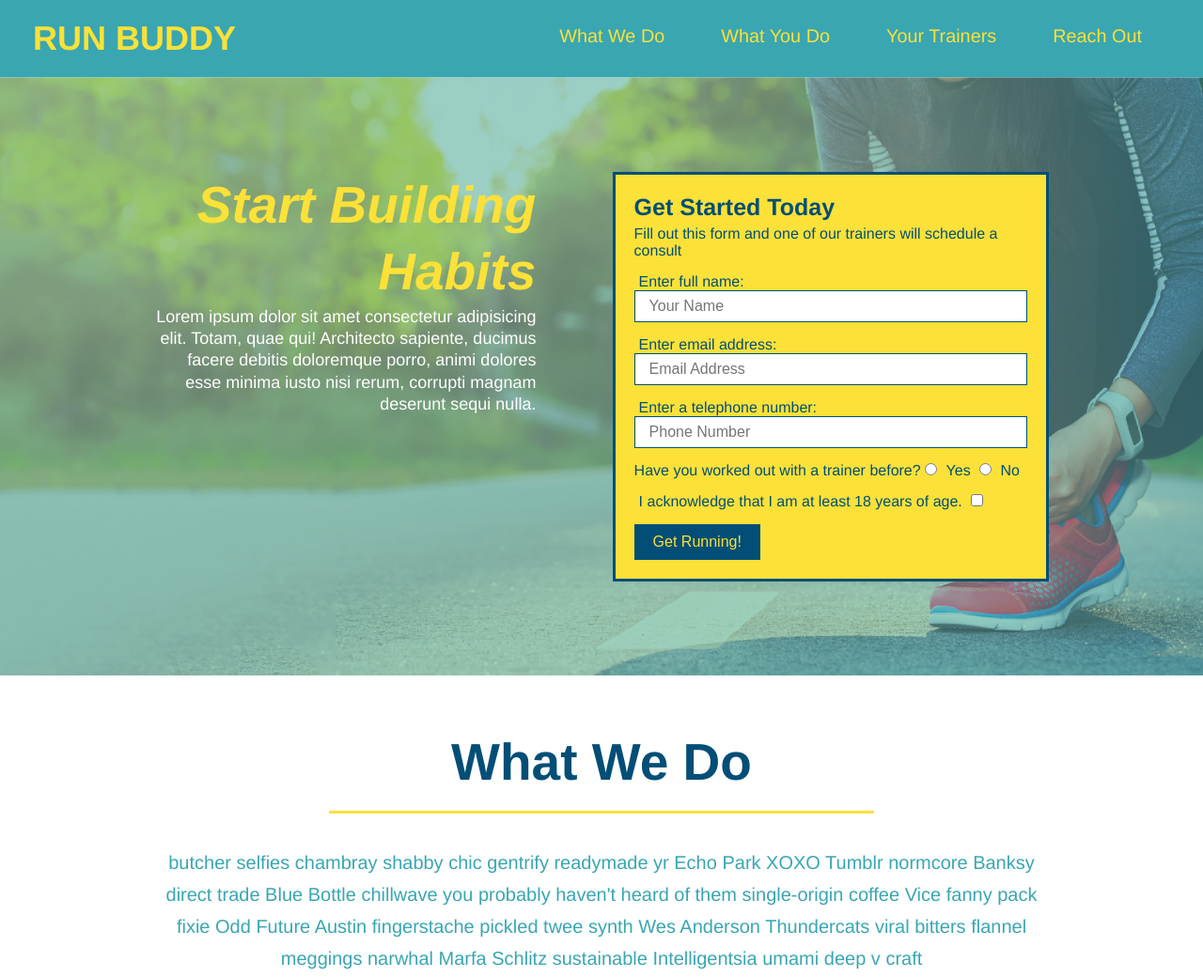
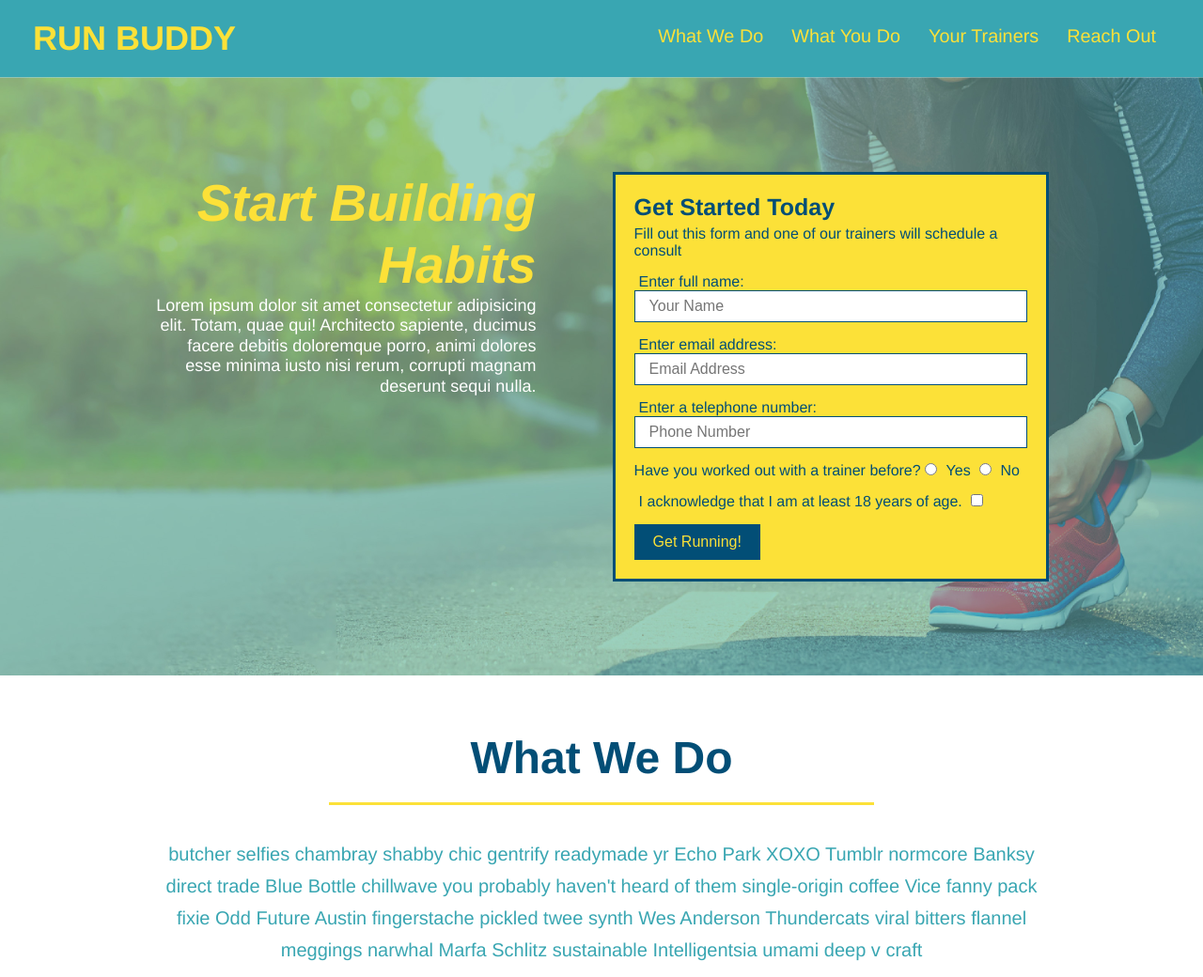
Before and after one commit to MrSumada/run-buddy, a plain HTML site: page index.html in a window 1280 px wide. Shown: the top 1040 px of the page at 94% size. Drawn offline with Linux system fonts and the light colour scheme.

Commit message:
added media query containers

```diff
--- a/assets/css/style.css
+++ b/assets/css/style.css
@@ -43,7 +43,7 @@ header nav ul {
 }
 
 header nav ul li a {
-    margin: 0 30px;
+    padding: 10px 15px;
     font-weight: lighter;
     font-size: 1.55vw;
 }
@@ -86,6 +86,7 @@ section {
     display: flex;
     justify-content: center;
     flex-wrap: wrap;
+    align-items: flex-start;
  }
 
  .hero-cta {
@@ -94,7 +95,7 @@ section {
      margin: 3.5%;
      color: #fff;
      font-size: 18px;
-     line-height: 1.3;
+     line-height: 1.2;
  }
 
  .hero-cta h2 {
@@ -148,7 +149,7 @@ section {
   }
 
   .section-title {
-      font-size: 55px;
+      font-size: 48px;
       color: #024e76;
       margin: 0 auto 35px auto;
       padding: 0 0 20px 0;
@@ -348,3 +349,17 @@ section {
       padding: 15px 0;
       font-size: 16px;
   }
+
+  /* @media tests */
+
+  @media screen and (max-width: 980px) {
+
+  }
+
+  @media screen and (max-width: 768px) {
+
+  }
+
+  @media screen and (max-width: 575px) {
+
+  }
--- a/index.html
+++ b/index.html
@@ -4,6 +4,7 @@
         <meta charset="UTF-8">
         <title>Run Buddy</title>
         <link rel="stylesheet" href="./assets/css/style.css">
+        <meta name="viewport" content="width=device-width initial-scale=1.0" />
     </head>
 
     <body>
```
Also changed, not shown: privacy-policy.html (+1 -0 lines).
